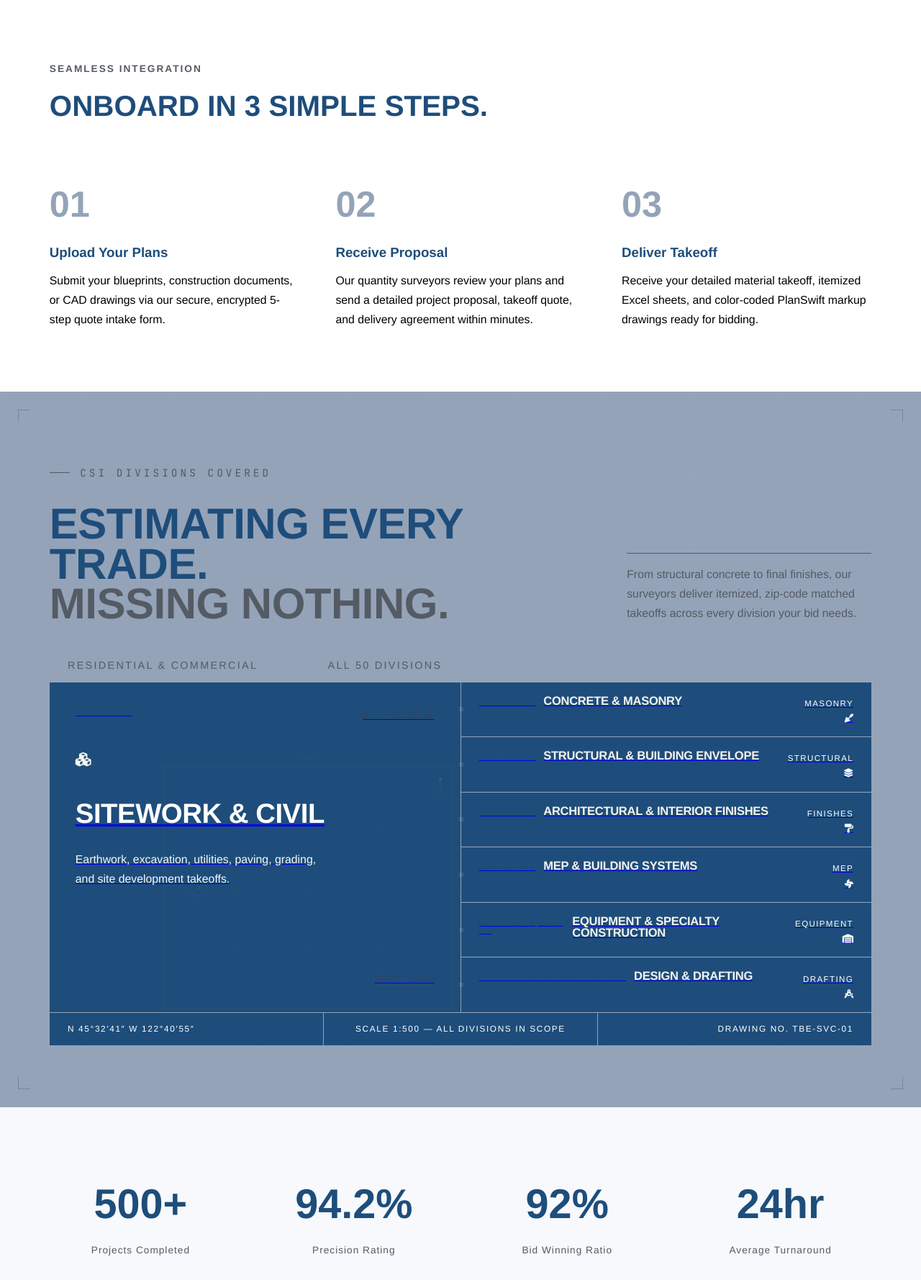
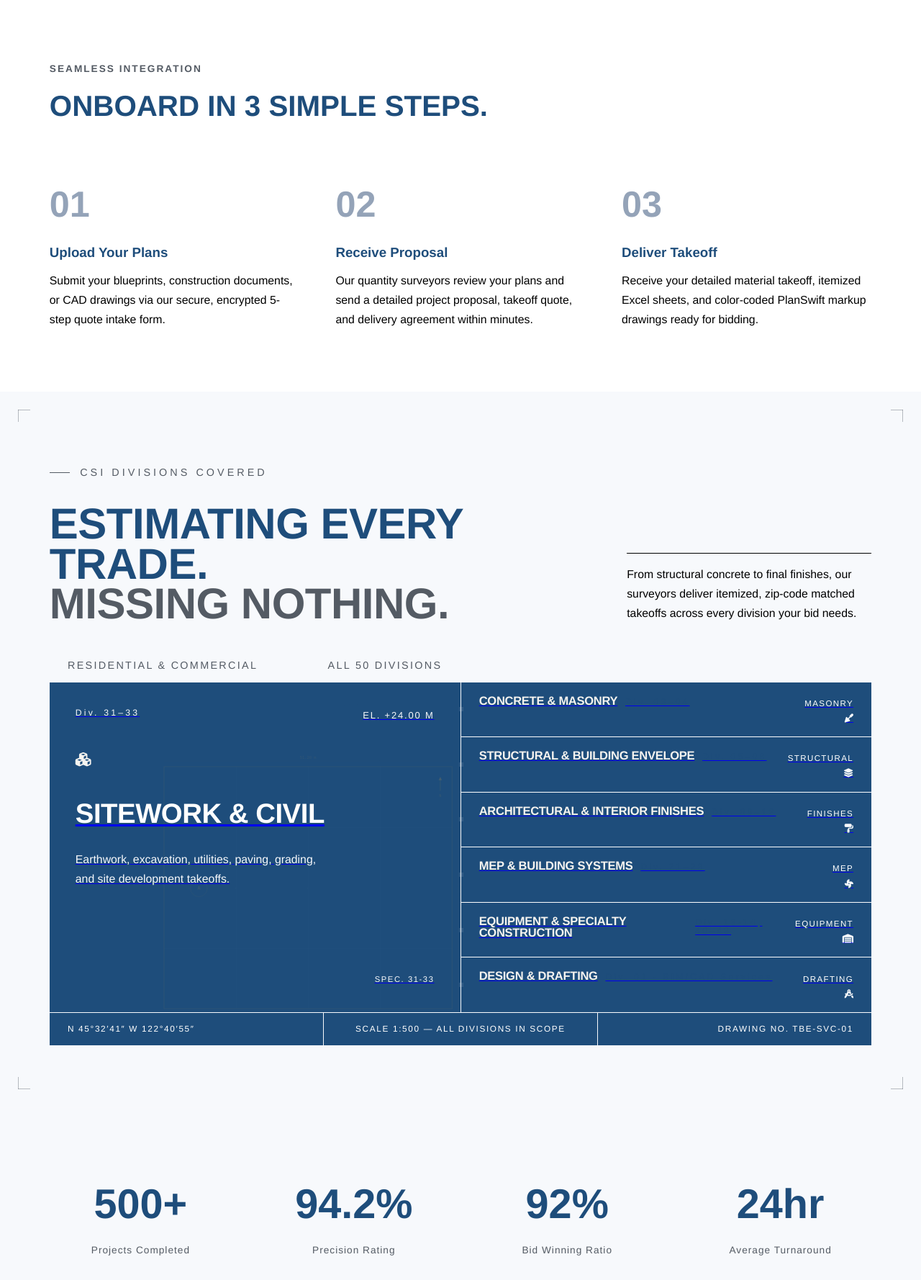
Before and after one commit to abdullahfazal969-alt/TheBestEstimatorLLC, a Flask app: page / in a window 1280 px wide. Shown: the part 1482-3260 px from the top of the page at 72% size. Run offline with Flask 3, Linux system fonts and the light colour scheme; some libraries are stand-ins or nearby versions; some web fonts are replaced.

Commit message:
redesign little bit

```diff
--- a/services.json
+++ b/services.json
@@ -143,7 +143,7 @@
     "id": "equipment-specialty",
     "featured": false,
     "number": "06",
-    "csi_division": "Div. 13–14, 40–48",
+    "csi_division": "Div. 13-14, 40–48",
     "name": "Equipment & Specialty Construction",
     "discipline": "EQUIPMENT",
     "icon": "fa-warehouse",
--- a/static/css/main_page.css
+++ b/static/css/main_page.css
@@ -288,7 +288,7 @@ font-size: 1.1rem;
    ========================================================== */
 
 #services-section {
-    --svc-outer: #94a3b8;   /* section background */
+    --svc-outer: var(--color-bg);   /* section background */
     --svc-panel: #1e4d7b;;                /* base panel/row background — dark navy, not accent gold */
     --svc-panel-active: #f6f4f0;       /* hovered panel state — lighter navy, still dark */
     --svc-heading-dim: #787e90;
@@ -373,7 +373,7 @@ font-size: 1.1rem;
 
 .svc-eyebrow-mono,
 .svc-rev-mono {
-    font-family: var(--font-mono);
+    font-family: var(--font-heading);
     font-size: 1rem;
     letter-spacing: 0.28em;
     text-transform: uppercase;
@@ -408,7 +408,7 @@ font-size: 1.1rem;
     display: block;
     width: 100%;
     height: 1px;
-    background-color: var(--color-accent);
+    background-color: black;
     margin-bottom: 1.15rem;
 }
 
@@ -417,7 +417,7 @@ font-size: 1.1rem;
     font-size: 1.1rem;
     font-weight: 400;
     line-height: 1.7;
-    color: var(--color-accent);
+    color: black;
 }
 
 /* Schema label strip */
@@ -546,18 +546,19 @@ font-size: 1.1rem;
 
 .svc-num {
     font-family: var(--font-heading);
-    font-size: 0.75rem;
-    color: var(--color-primary);
+    font-size: 0.85rem;
+    color: var(--color-bg);
     letter-spacing: 0.26em;
     line-height: 1;
 }
+.svc-featured:hover .svc-num { color: var(--color-primary); }
 
 .svc-annot {
     font-family: var(--font-heading);
     font-size: 0.9rem;
     letter-spacing: 0.14em;
     text-transform: uppercase;
-    color: var(--svc-annot-dim);
+    color: var(--color-bg);
     transition: color 0.3s ease;
 }
 .svc-item:hover .svc-annot { color: var(--svc-annot-active); }
@@ -621,7 +622,7 @@ font-size: 1.1rem;
     font-size: 0.78rem;
     letter-spacing: 0.14em;
     text-transform: uppercase;
-    color: var(--svc-annot-dim);
+    color: var(--color-bg);
     transition: color 0.3s ease;
 }
 .svc-featured:hover .svc-coord { color: var(--color-accent); }
@@ -704,7 +705,15 @@ font-size: 1.1rem;
     color: var(--svc-heading-active);
     transition: color 0.2s ease;
 }
+.svc-num-sm{
+font-family: var(--font-heading);
+font-size: 0.85rem;
+color: var(--color-primary);
+letter-spacing: 0.26em;
+line-height: 1;
+}
 .svc-row:hover .svc-name-sm { color: var(--color-primary); }
+.svc-row:hover .svc-num-sm { color: var(--color-primary); }
 
 .svc-row-detail {
     max-height: 0;
--- a/templates/base.html
+++ b/templates/base.html
@@ -133,7 +133,7 @@
                                 aria-label="LinkedIn"
                                 ><i class="fab fa-linkedin-in"></i
                             ></a>
-                            <a href="#" target="_blank" aria-label="Twitter"
+                            <a href="#" target="_blank" aria-label="Instagram"
                                 ><i class="fab fa-twitter"></i
                             ></a>
                             <a href="https://www.facebook.com/TheBestEstimator/" target="_blank" aria-label="Facebook"
@@ -171,7 +171,7 @@
                         <p>
                             <strong>Email:</strong>
                             <a href="mailto:Sales@thebestestimatorllc.com"
-                                >Sales@thebestestimatorllc.com</a
+                                >Support@thebestestimatorllc.com</a
                             >
                         </p>
                         <p>
--- a/templates/index.html
+++ b/templates/index.html
@@ -226,8 +226,8 @@
                     <div class="svc-row-inner">
                         <div class="svc-row-main">
                             <div class="svc-row-head">
-                                <span class="svc-num">{{ service.csi_division }}</span>
                                 <h3 class="svc-name-sm">{{ service.name }}</h3>
+                                    <span class="svc-num-sm">{{ service.csi_division }}</span>
                             </div>
                             <div class="svc-row-detail">
                                 <p>{{ service.short_desc }}</p>
```
Also changed, not shown: static/css/footer.css (+16 -15 lines).
